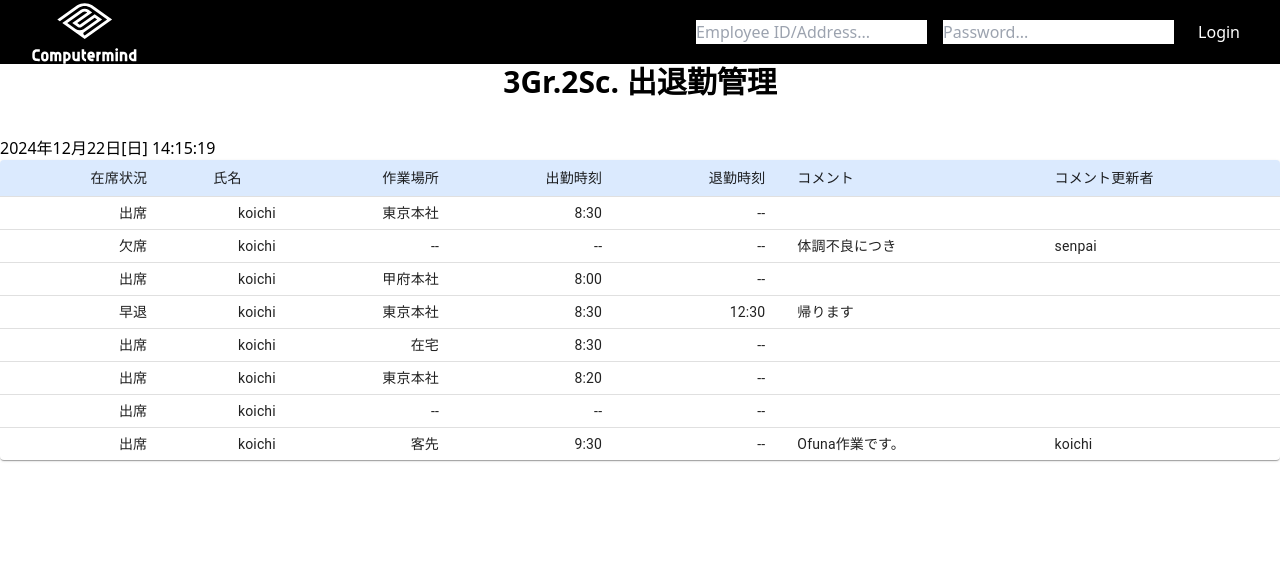
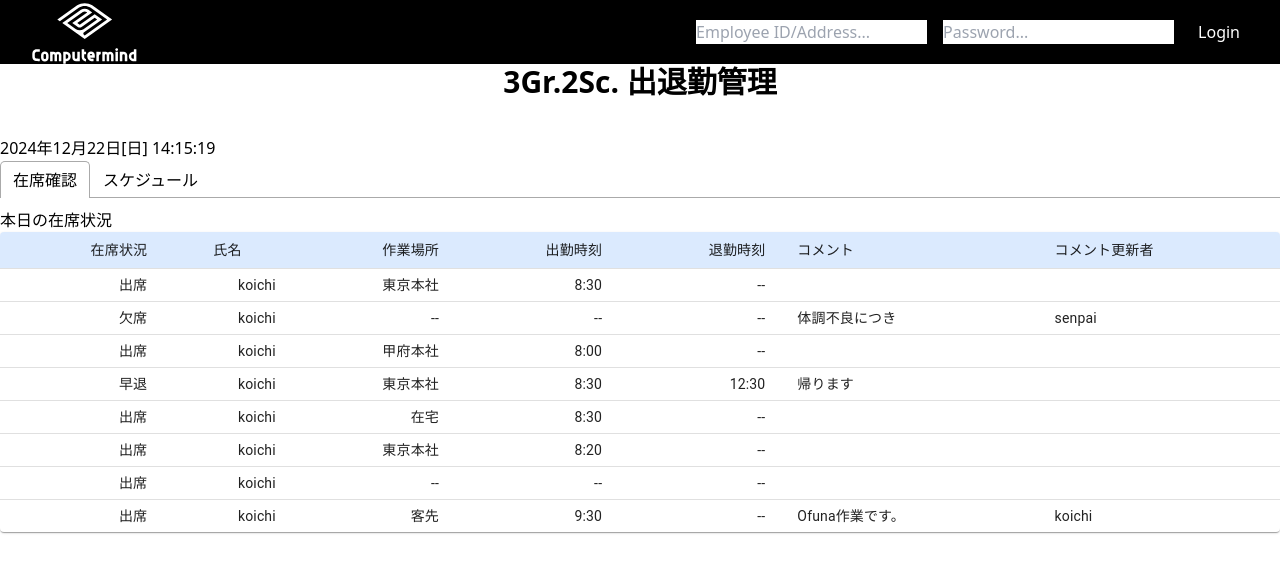
Before and after one commit to kk3033/timecard-app, a React (Create React App) app in the folder frontend/: page / in a window 1280 px wide. Shown: the top 572 px of the page. Built offline with nearby package versions, Linux system fonts and the light colour scheme.

Commit message:
make react-tabs work

```diff
--- a/frontend/package.json
+++ b/frontend/package.json
@@ -10,7 +10,8 @@
     "react": "^19.0.0",
     "react-dom": "^19.0.0",
     "react-scripts": "5.0.1",
-    "react-table": "^7.8.0"
+    "react-table": "^7.8.0",
+    "react-tabs": "^6.1.0"
   },
   "scripts": {
     "start": "react-scripts start",
--- a/frontend/src/App.js
+++ b/frontend/src/App.js
@@ -2,7 +2,7 @@ import './App.css';
 import NavBar from './Components/NavigationBar';
 import TableData from './Components/TableData';
 import Datetime from './Components/DigitalDateTime';
-// import MenuTab from './Components/TabMenu';
+import MenuTab from './Components/TabMenu';
 
 function App() {
   return (
@@ -13,8 +13,8 @@ function App() {
       </h1>
 
       <Datetime />
-      {/* <MenuTab /> */}
-      <TableData/>
+      <MenuTab />
+      {/* <TableData/> */}
     </div>
   );
 }
--- a/frontend/src/Components/TabMenu.jsx
+++ b/frontend/src/Components/TabMenu.jsx
@@ -1,18 +1,26 @@
-import { Tab, Tabs, TabList, TabPanel } from 'react-tabs';
-import 'react-tabs/style/react-tabs.css';
+import { Tab, Tabs, TabList, TabPanel } from "react-tabs";
+import TableData from './TableData';
+import "react-tabs/style/react-tabs.css";
 
-export default () => (
+const TabMenu = () => {
+  return (
+    <div>
       <Tabs>
       <TabList>
-      <Tab>Title 1</Tab>
-      <Tab>Title 2</Tab>
+        <Tab>在席確認</Tab>
+        <Tab>スケジュール</Tab>
       </TabList>
 
       <TabPanel>
-      <h2>Any content 1</h2>
+      <h1>本日の在席状況</h1>
+      <TableData />
       </TabPanel>
       <TabPanel>
         <h2>Any content 2</h2>
       </TabPanel>
     </Tabs>
+    </div>
   );
+};
+
+export default TabMenu;
```
Also changed, not shown: 1 other file (tests, documents, lock files or other folders). Lines whose indentation alone changed are shown as unchanged.
